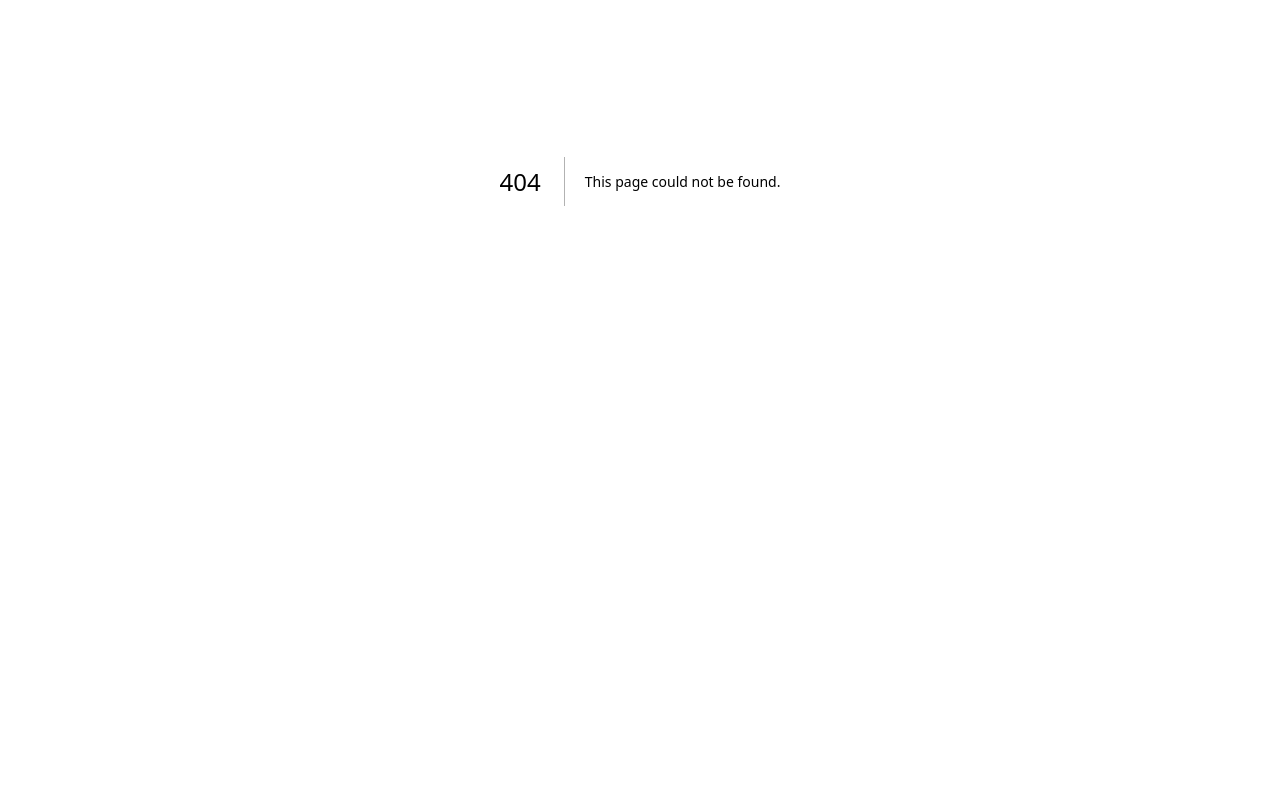
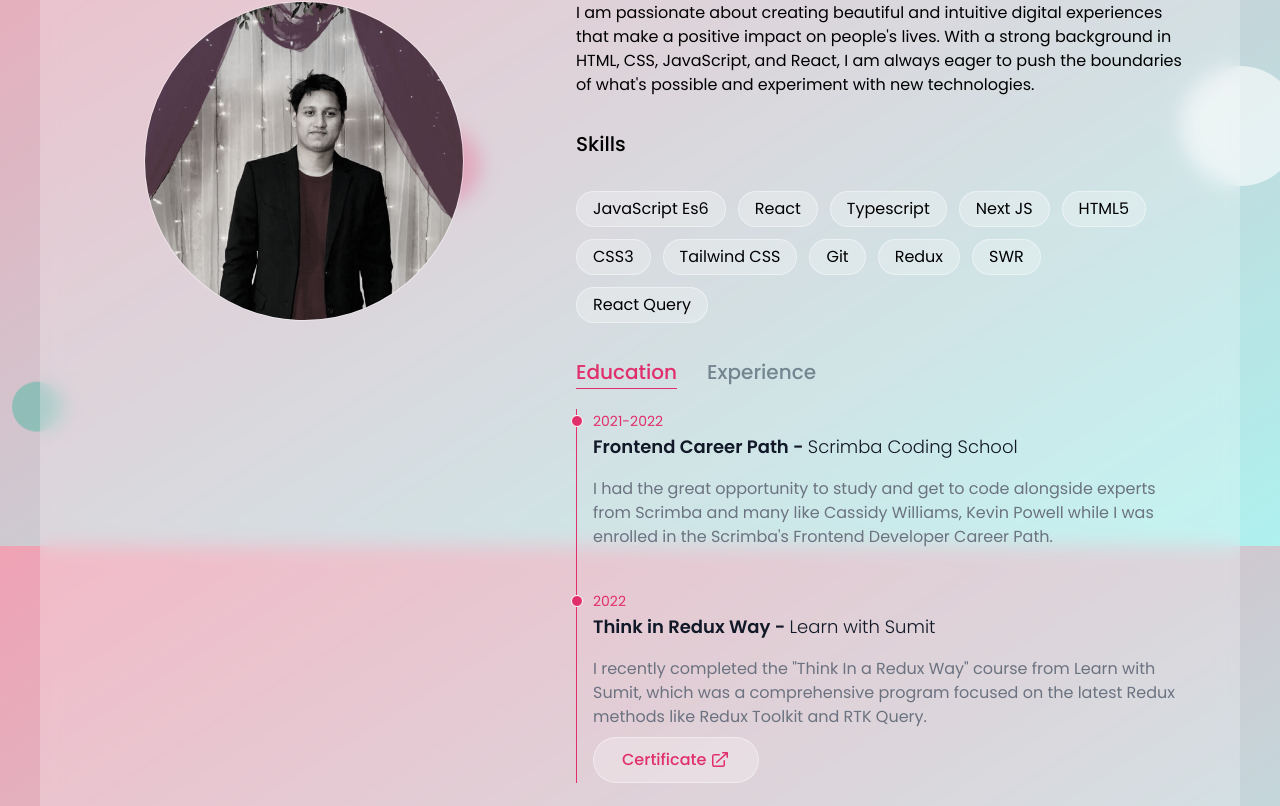
Before and after one commit to Shahriar-Shakil/shahriar-portfolio-2023, a Next.js app: page /about in a window 1280 px wide. Before the commit this address had no page. Shown: the part 254-1060 px from the top of the page. Before the commit the page ends 870 px from the top, so only its background shows below. Built offline with nearby package versions, Linux system fonts and the light colour scheme.

Commit message:
working on about page

```diff
--- a/src/components/Layout/index.tsx
+++ b/src/components/Layout/index.tsx
@@ -35,10 +35,10 @@ export default function Layout({ children, className }: Props) {
                       >
                         {open ? (
                           <XMarkIcon
-                            className={` h-6 w-6 text-purple-500 hover:scale-[2] transition-all duration-300 delay-300`}
+                            className={` h-6 w-6 text-main-color hover:scale-[2] transition-all duration-300 delay-300`}
                           />
                         ) : (
-                          <Bars3Icon className=" h-8 w-8 text-purple-500  hover:rotate-45 transition-all duration-300 delay-300 transform" />
+                          <Bars3Icon className=" h-8 w-8 text-main-color  hover:rotate-45 transition-all duration-300 delay-300 transform" />
                         )}
                       </Disclosure.Button>
                       <Transition
@@ -70,7 +70,7 @@ export default function Layout({ children, className }: Props) {
                                 <li className="text-center">
                                   <Link
                                     className="relative text-[2rem] capitalize text-accent-700 block font-semibold py-3 px-4 leading-8"
-                                    href="/"
+                                    href="/about"
                                   >
                                     About
                                   </Link>
@@ -78,7 +78,7 @@ export default function Layout({ children, className }: Props) {
                                 <li className="text-center">
                                   <Link
                                     className="relative text-[2rem] capitalize text-accent-700 block font-semibold py-3 px-4 leading-8"
-                                    href="/"
+                                    href="/portfolio"
                                   >
                                     Portfolio
                                   </Link>
@@ -86,7 +86,7 @@ export default function Layout({ children, className }: Props) {
                                 <li className="text-center">
                                   <Link
                                     className="relative text-[2rem] capitalize text-accent-700 block font-semibold py-3 px-4 leading-8"
-                                    href="/"
+                                    href="/contact"
                                   >
                                     Contact
                                   </Link>
--- /dev/null
+++ b/src/components/UI/ProfilePicture.tsx
@@ -0,0 +1,18 @@
+import Image from "next/image";
+import React from "react";
+
+type Props = {};
+
+export default function ProfilePicture({}: Props) {
+  return (
+    <div className="max-w-[20rem] max-h-[20rem] overflow-hidden bg-light-alpha-25 border border-light-alpha-25 m-auto object-cover rounded-[50%]">
+      <Image
+        src="/images/shahriar-red.jpg"
+        alt="profile-pic"
+        width="200"
+        height="200"
+        className="w-full grayscale-[90%] hover:grayscale-0 transition-all ease-in-out duration-[2s] "
+      />
+    </div>
+  );
+}
--- /dev/null
+++ b/src/pages/about.tsx
@@ -0,0 +1,133 @@
+import Layout from "@/components/Layout";
+import ProfilePicture from "@/components/UI/ProfilePicture";
+import Image from "next/image";
+import Link from "next/link";
+import { Tab } from "@headlessui/react";
+import { ArrowTopRightOnSquareIcon } from "@heroicons/react/20/solid";
+
+let skills = [
+  "JavaScript Es6",
+  "React",
+  "Typescript",
+  "Next JS",
+  "HTML5",
+  "CSS3",
+  "Tailwind CSS",
+  "Git",
+  "Redux",
+  "SWR",
+  "React Query",
+];
+export default function AboutPage() {
+  return (
+    <Layout className="   py-[4.5rem] w-full ">
+      <div className="w-full">
+        <h2 className="text-center text-[2.5rem] capitalize mb-[2.5rem] font-medium">
+          About Me
+        </h2>
+      </div>
+      <div className="flex flex-col lg:flex-row gap-8">
+        <div className="w-full lg:w-[40%] min-w-[40%]">
+          <ProfilePicture />
+        </div>
+        <div className="px-4 space-y-8">
+          <p>
+            {" "}
+            I am passionate about creating beautiful and intuitive digital
+            experiences that make a positive impact on people&apos;s lives. With
+            a strong background in HTML, CSS, JavaScript, and React, I am always
+            eager to push the boundaries of what&apos;s possible and experiment
+            with new technologies.
+          </p>
+          <h3 className="capitalize text-[1.25rem] font-medium my-5">Skills</h3>
+          <div className="flex flex-wrap gap-3">
+            {skills.map((item) => (
+              <span
+                key={item}
+                className="capitalize bg-light-alpha-25 border border-light-alpha-40 px-4 py-[5px]  rounded-[1.25rem]"
+              >
+                {item}
+              </span>
+            ))}
+          </div>
+          <div>
+            <Tab.Group>
+              <Tab.List>
+                <Tab>
+                  {({ selected }) => (
+                    <button
+                      className={`${selected ? "selected" : ""} tab-button`}
+                    >
+                      Education
+                    </button>
+                  )}
+                </Tab>
+                <Tab>
+                  {({ selected }) => (
+                    <button
+                      className={`${selected ? "selected" : ""} tab-button`}
+                    >
+                      Experience
+                    </button>
+                  )}
+                </Tab>
+              </Tab.List>
+              <Tab.Panels className="mt-5">
+                <Tab.Panel>
+                  {" "}
+                  <ol className="relative border-l border-main-color dark:border-gray-700">
+                    <li className="mb-10 ml-4">
+                      <div className="absolute w-3 h-3 bg-main-color rounded-full mt-1.5 -left-1.5 border border-white dark:border-gray-900 dark:bg-gray-700" />
+                      <time className="mb-1 text-sm font-normal leading-none text-main-color dark:text-gray-500">
+                        2021-2022
+                      </time>
+                      <h3 className="text-lg font-semibold text-gray-900 dark:text-white">
+                        Frontend Career Path -{" "}
+                        <span className="font-light text-[18px]">
+                          Scrimba Coding School
+                        </span>
+                      </h3>
+                      <p className="mt-4 text-base font-normal text-gray-500 dark:text-gray-400">
+                        I had the great opportunity to study and get to code
+                        alongside experts from Scrimba and many like Cassidy
+                        Williams, Kevin Powell while I was enrolled in the
+                        Scrimba's Frontend Developer Career Path.
+                      </p>
+                    </li>
+                    <li className="mb-10 ml-4">
+                      <div className="absolute w-3 h-3 bg-main-color rounded-full mt-1.5 -left-1.5 border border-white dark:border-gray-900 dark:bg-gray-700" />
+                      <time className="mb-1 text-sm font-normal leading-none text-main-color dark:text-gray-500">
+                        2022
+                      </time>
+                      <h3 className="text-lg font-semibold text-gray-900 dark:text-white">
+                        Think in Redux Way -{" "}
+                        <span className="font-light text-[18px]">
+                          Learn with Sumit
+                        </span>
+                      </h3>
+                      <p className="mt-4 text-base font-normal text-gray-500 dark:text-gray-400">
+                        I recently completed the &quot;Think In a Redux
+                        Way&quot; course from Learn with Sumit, which was a
+                        comprehensive program focused on the latest Redux
+                        methods like Redux Toolkit and RTK Query.
+                      </p>
+                      <a
+                        className="mt-2  button-primary "
+                        href="https://learnwithsumit.com/certificates/verify/LWSCTXN-HRICBP4I"
+                        target="_blank"
+                      >
+                        <span className="">Certificate</span>
+                        <ArrowTopRightOnSquareIcon className="w-5 h-5" />
+                      </a>
+                    </li>
+                  </ol>
+                </Tab.Panel>
+                <Tab.Panel>Content 2</Tab.Panel>
+              </Tab.Panels>
+            </Tab.Group>
+          </div>
+        </div>
+      </div>
+    </Layout>
+  );
+}
--- a/src/pages/index.tsx
+++ b/src/pages/index.tsx
@@ -1,4 +1,5 @@
 import Layout from "@/components/Layout";
+import ProfilePicture from "@/components/UI/ProfilePicture";
 import Image from "next/image";
 import Link from "next/link";
 
@@ -17,7 +18,7 @@ export default function Home() {
             Frontend Developer
           </h2>
           <div className="flex flex-col lg:flex-row items-center lg:items-start gap-4 ">
-            <Link className="button-primary " href="/">
+            <Link className="button-primary " href="/about">
               More About Me
             </Link>
             <Link className="button-primary " href="/">
@@ -26,15 +27,7 @@ export default function Home() {
           </div>
         </div>
         <div className="w-full lg:w-1/2 p-4 ">
-          <div className="max-w-[20rem] max-h-[20rem] overflow-hidden bg-light-alpha-25 border border-light-alpha-25 m-auto object-cover rounded-[50%]">
-            <Image
-              src="/images/shahriar-red.jpg"
-              alt="profile-pic"
-              width="200"
-              height="200"
-              className="w-full grayscale-[90%] hover:grayscale-0 transition-all ease-in-out duration-[2s] "
-            />
-          </div>
+          <ProfilePicture />
         </div>
       </div>
     </Layout>
--- a/src/styles/styles.css
+++ b/src/styles/styles.css
@@ -41,7 +41,7 @@
 /* Buttons */
 
 .button-primary {
-  @apply leading-normal bg-light-alpha-25 border border-light-alpha-40 inline-block text-main-color font-medium capitalize text-base cursor-pointer select-none relative overflow-hidden align-middle transition-[color] duration-[0.3s] ease-[ease] px-[1.75em] py-[0.625em] rounded-[1.875rem] border-solid  hover:text-white;
+  @apply leading-normal bg-light-alpha-25 border border-light-alpha-40 inline-flex items-center gap-1 text-main-color font-medium capitalize text-base cursor-pointer select-none relative overflow-hidden align-middle transition-[color] duration-[0.3s] ease-[ease] px-[1.75em] py-[0.625em] rounded-[1.875rem] border-solid  hover:text-white;
 }
 .button-primary::before {
   @apply content-[""] absolute top-0 left-0 h-full w-0 bg-main-color -z-10 transition-[width] duration-300;
@@ -49,3 +49,18 @@
 .button-primary:hover::before {
   @apply w-full;
 }
+
+/* tab button */
+.tab-button {
+  @apply py-[2px] px-0 bg-transparent border-0 capitalize inline-block relative text-accent-700 text-[1.25rem] font-medium mr-[1.875rem] opacity-50 transition-all duration-300;
+}
+.tab-button.selected {
+  @apply text-main-color opacity-100 cursor-auto;
+}
+
+.tab-button::before {
+  @apply content-[""] absolute bottom-0 left-0 w-0 h-[1px] bg-accent-700 transition-[width] duration-300 hover:w-full;
+}
+.tab-button.selected::before {
+  @apply w-full bg-main-color;
+}
```
